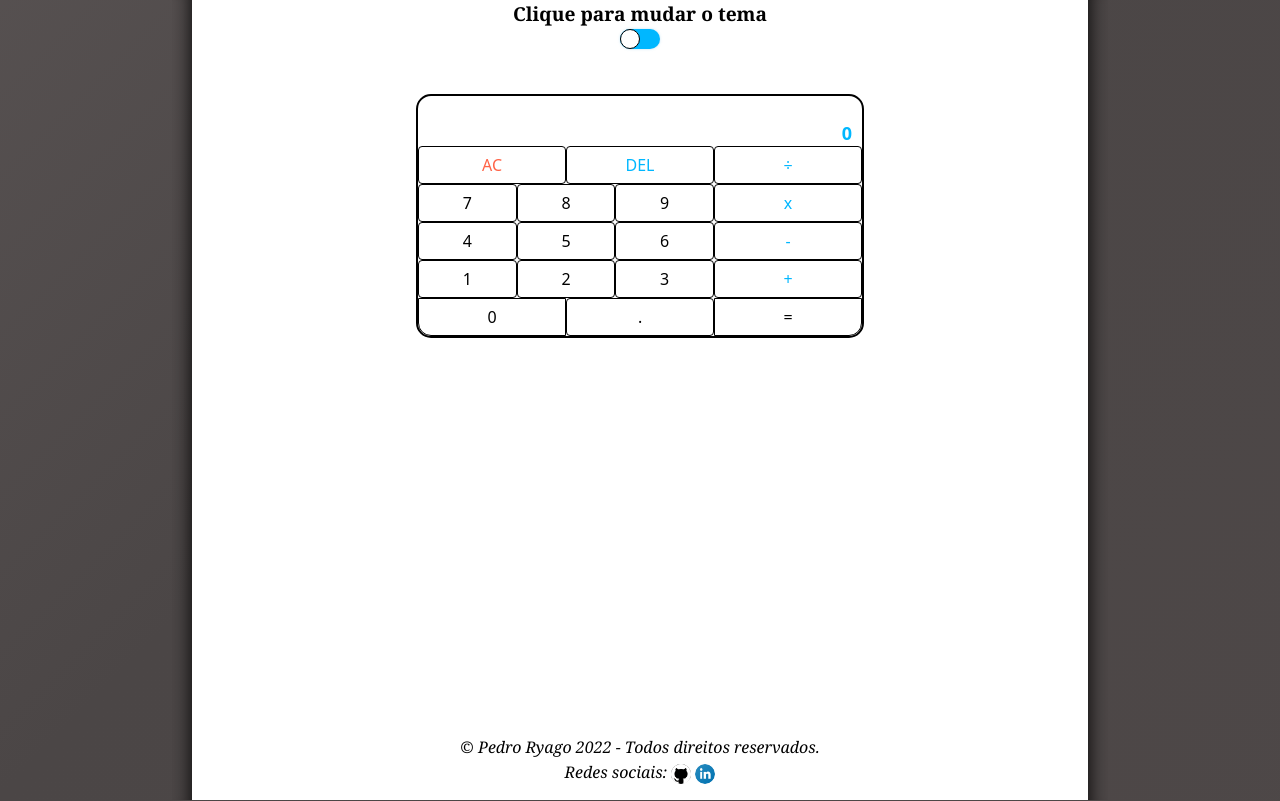
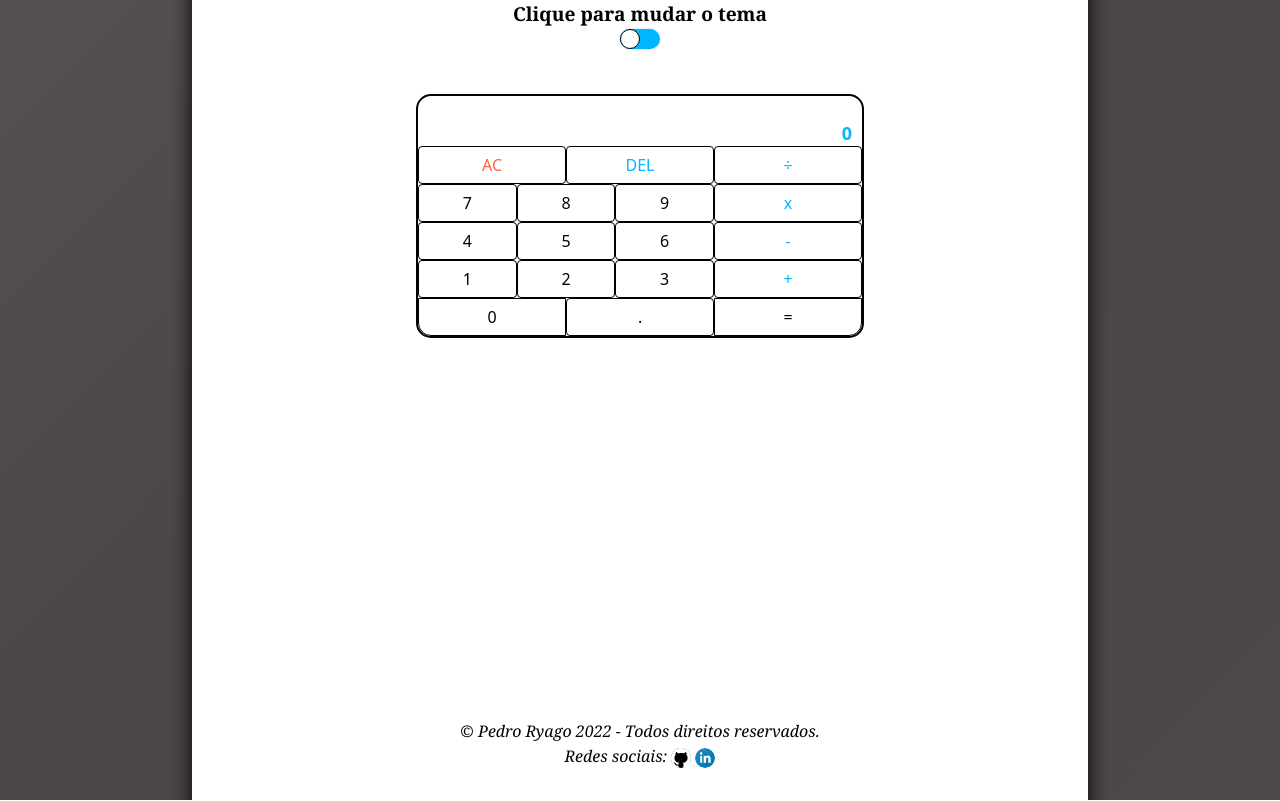
Before and after one commit to PedroRyago/Calculadora, a plain HTML site: page index.html in a window 1280 px wide. Drawn offline with nearby package versions, Linux system fonts and the light colour scheme.

Commit message:
Footer details edited.

```diff
--- a/css/style.css
+++ b/css/style.css
@@ -191,7 +191,7 @@ width: fit-content; */
 }
 
 .site-info {
-    height: 50px;
+    height: fit-content;
     width: 100%;
     font-family: Georgia, 'Times New Roman', Times, serif;
     font-weight: 500;
@@ -228,6 +228,7 @@ li {
 
 .info-content {
     margin: 0 auto;
+    height: 100%;
 }
 
 @media screen and (max-width: 461px) {
@@ -245,10 +246,10 @@ li {
 .main-content {
     margin: 0 auto;
     text-align: center;
-    height: 100%;
     width: 70%;
     background: none repeat scroll 0 0 var(--bgColor);
     position: relative;
+    height: 100%;
 }
 
 .main-content:before {
```
Also changed, not shown: index.html (+1 -1 lines).
